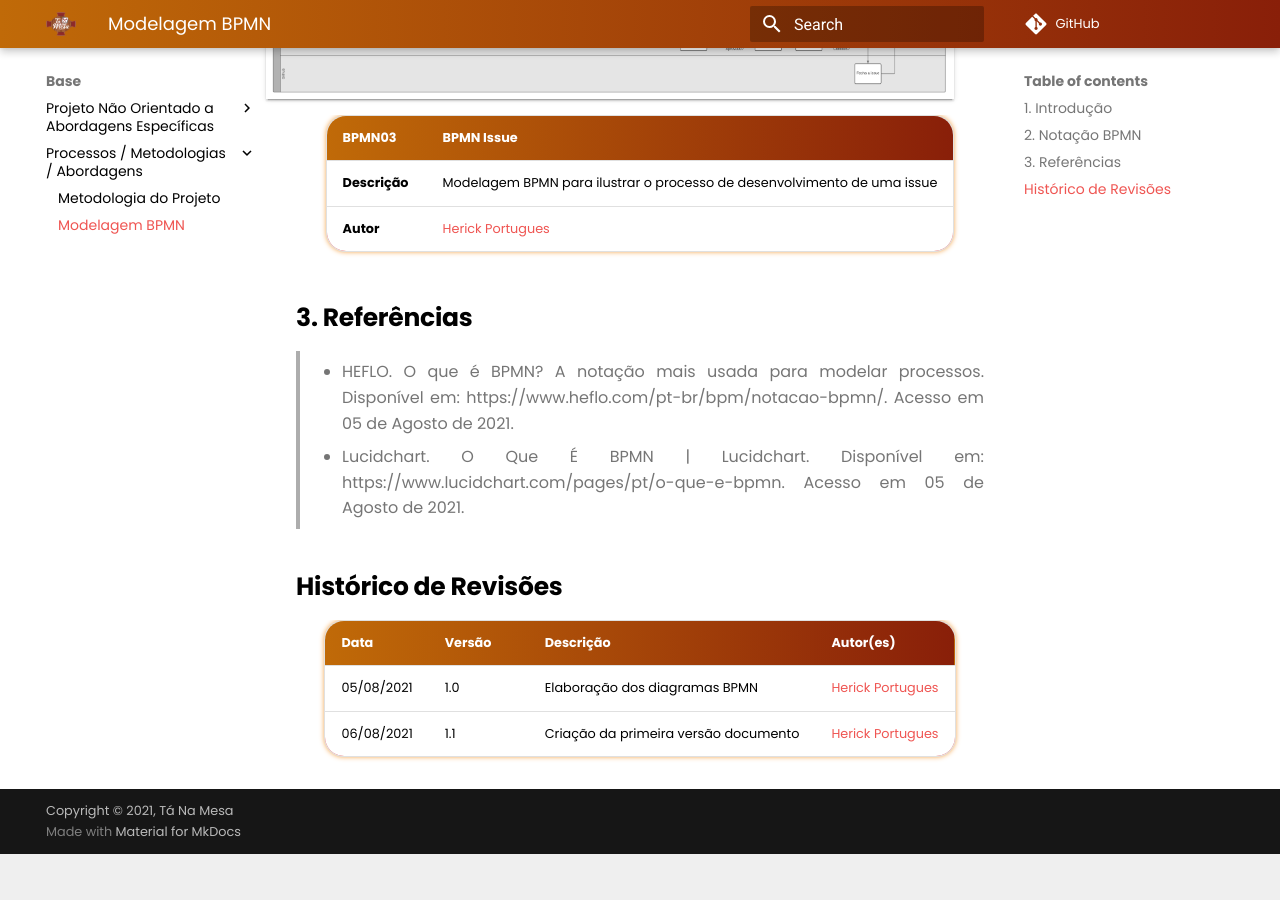
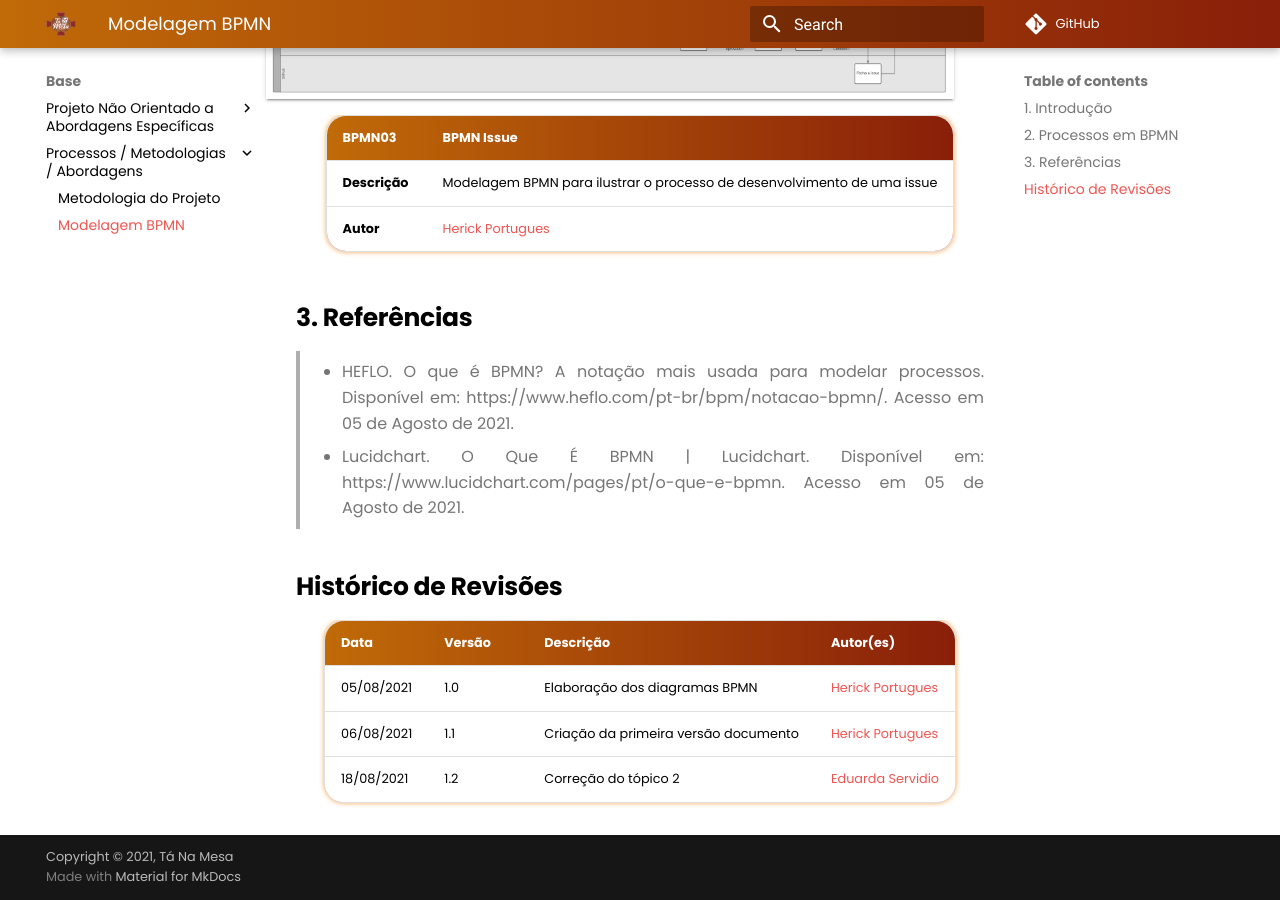
Before and after one commit to UnBArqDsw2021-1/2021.1_G02_TaNaMesa_docs, an MkDocs documentation site: the page built from docs/1-Base/Processos-Metodologias-Abordagens/Modelagem-BPMN.md, in a window 1280 px wide and 900 px high, scrolled down 1543 px. Built offline with MkDocs 1.6.1 and Material for MkDocs 9.7.7, drawn with Linux system fonts in a browser that asks for light colours; comment, search, counter and statistics services are not loaded; before the commit the page ends 2397 px from its top, so only the background shows below that; some of the changed text lies outside the part shown.

Commit message:
(#79)Corrigindo tópico 2 BPMN

```diff
--- a/docs/1-Base/Processos-Metodologias-Abordagens/Modelagem-BPMN.md
+++ b/docs/1-Base/Processos-Metodologias-Abordagens/Modelagem-BPMN.md
@@ -6,7 +6,7 @@ A Notação BPMN (Business Process Model and Notation) é um método de fluxogra
 
 No projeto, a notação BPMN foi utilizada para documentar e especificar as etapas envolvidas na metodologia adotada pela equipe e os diagramas podem ser vistos abaixo.
 
-## 2. Notação BPMN
+## 2. Processos em BPMN
 
 [![BPMN01](../../assets/img/seminario1/bpmn/BPMN01.png)](../../assets/img/seminario1/bpmn/BPMN01.png)
 
@@ -41,3 +41,4 @@ No projeto, a notação BPMN foi utilizada para documentar e especificar as etap
 | :--------- | :----- | :-------- | :------------------------- |
 | 05/08/2021 |  1.0   | Elaboração dos diagramas BPMN        | [Herick Portugues](https://github.com/herickport) |
 | 06/08/2021 |  1.1   | Criação da primeira versão documento | [Herick Portugues](https://github.com/herickport) |
+| 18/08/2021 |  1.2   | Correção do tópico 2          | [Eduarda Servidio](https://github.com/ServideoEC)                                                        |
```
